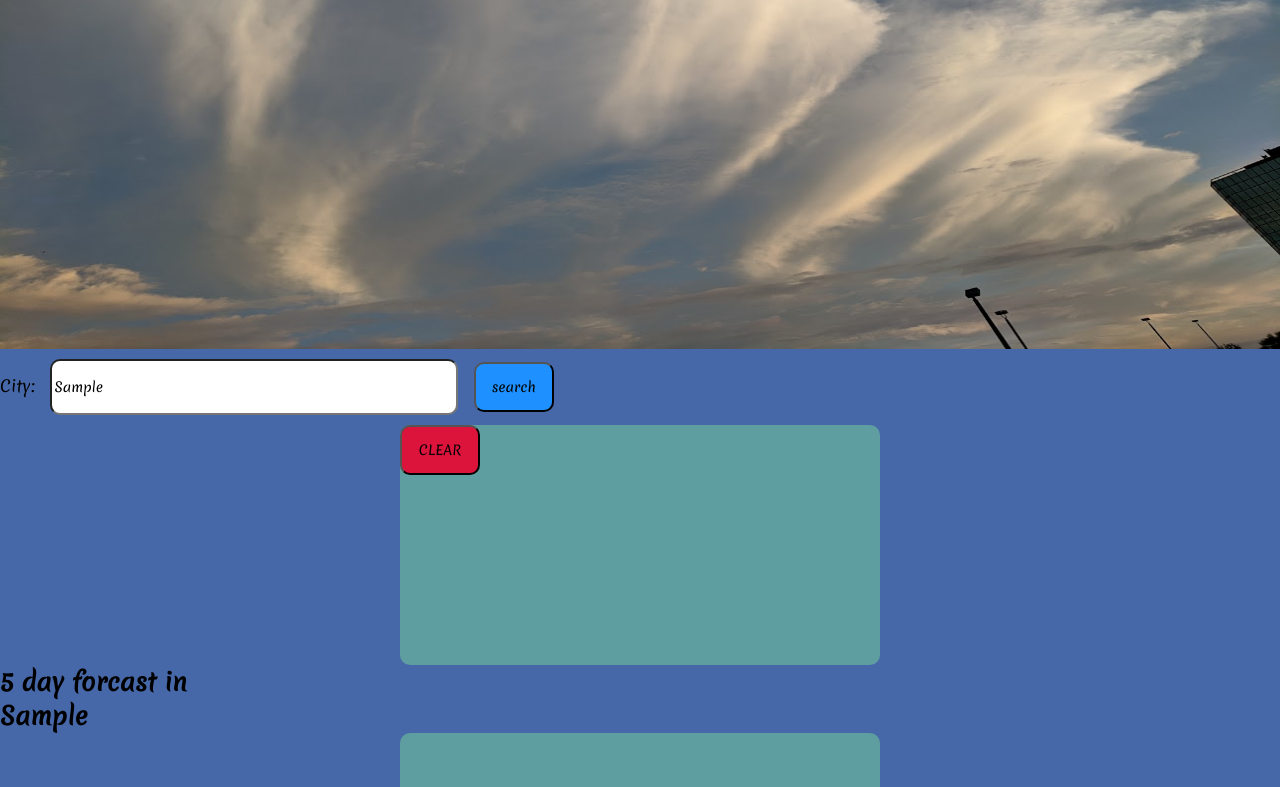
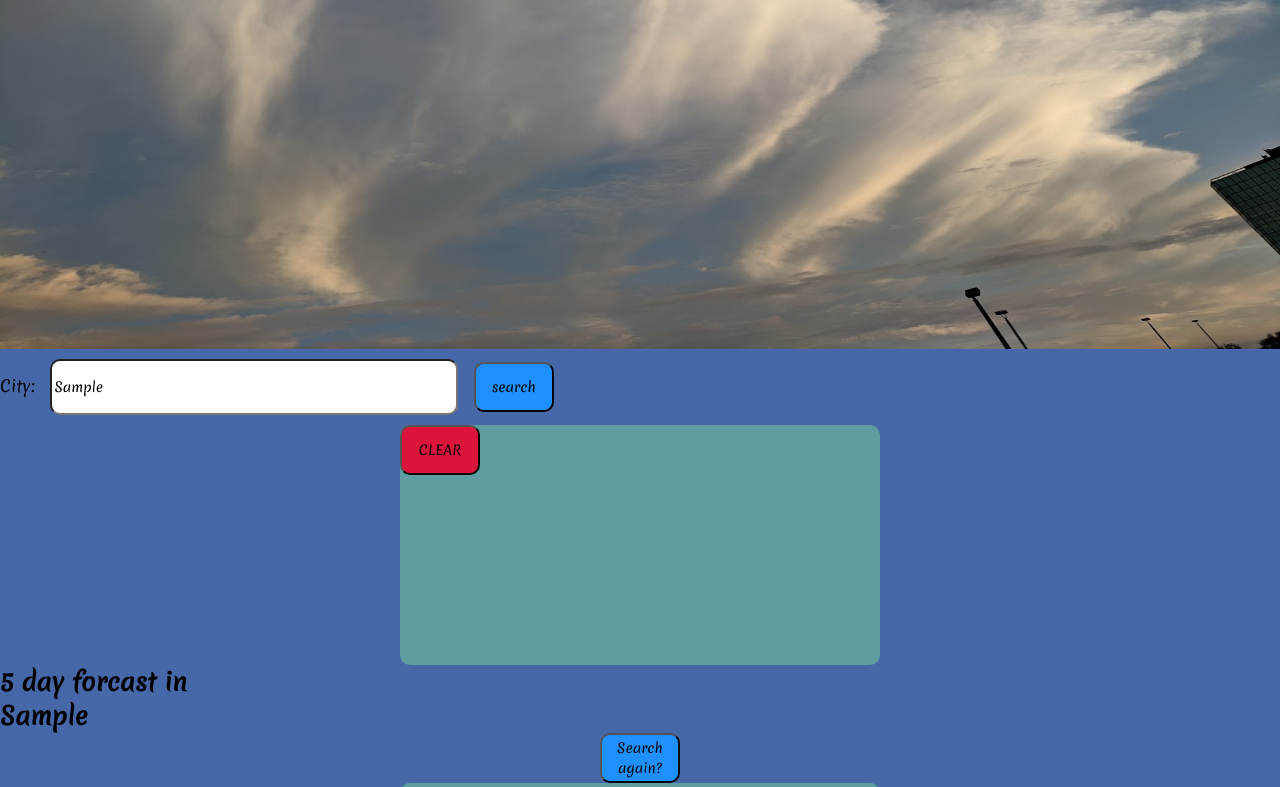
Before and after one commit to ElijahLinton/weather-web, a plain HTML site: page index.html in a window 1280 px wide. Both pictures are taken after typing "Sample" into the empty fields and a click on the button "search". Shown: the part 451-1238 px from the top of the page. Drawn offline with nearby package versions, Linux system fonts and the light colour scheme; no server answers.

Commit message:
added clear button and search again button

```diff
--- a/assets/script.js
+++ b/assets/script.js
@@ -1,6 +1,7 @@
 // function that gathers api information and displays it on the screen
 var searchButton = document.getElementById('searchButton')
-
+var searchAgain = document.getElementById('searchagain')
+//changed ther function to be declared once
 searchButton.addEventListener("click", function(){
     var nameOfCity = document.getElementById("cityInput");
     var cityName = document.getElementById("cityName");
@@ -25,7 +26,7 @@ searchButton.addEventListener("click", function(){
                  document.querySelector('.searchDisplay').innerHTML += forecast
 
                 })
-                 document.querySelector('.searchDisplay').innerHTML += timeOfCity
+
 
             })
 
@@ -38,7 +39,10 @@ const textArea = $(this).siblings('#cityInput').val();
                  localStorage.setItem('city', textArea);
 
 
-
+searchAgain.style.display = "block"
+$('#searchagain').on('click',function(){
+    location.reload();
+})
 },{once:true})
 
 window.onload = function(){
--- a/assets/style.css
+++ b/assets/style.css
@@ -76,3 +76,11 @@ header{
     height:50px;
     border-radius: 10px;
 }
+#searchagain{
+    width:80px;
+    height:50px;
+    background-color: dodgerblue;
+    border-radius: 10px;
+    margin-left: auto;
+    margin-right: auto;
+}
--- a/index.html
+++ b/index.html
@@ -29,6 +29,7 @@
     <h2>5 day forcast in</h2>
     <h2 id="cityName"></h2>
    <!--where the api information will be displayed-->
+   <button id="searchagain" hidden>Search again?</button>
     <main class="searchDisplay">
 
 
```
